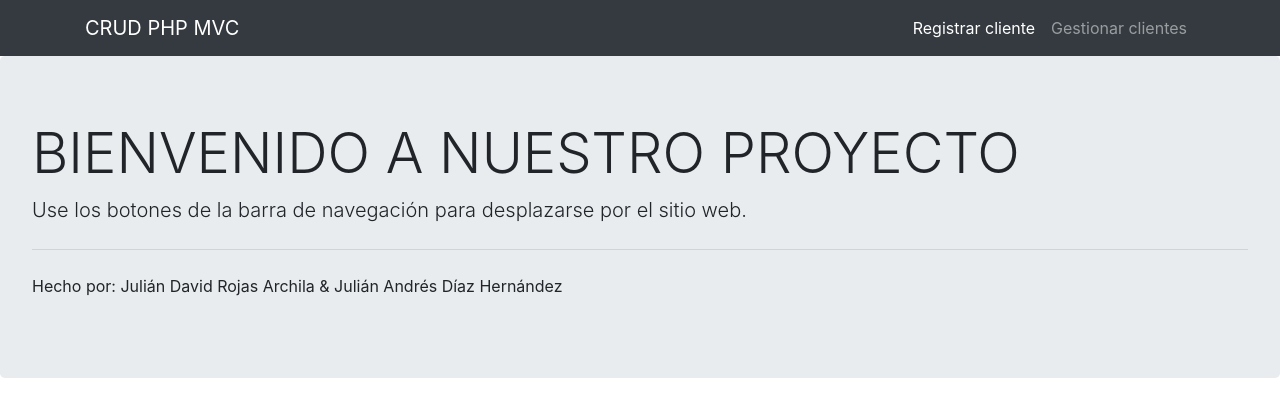
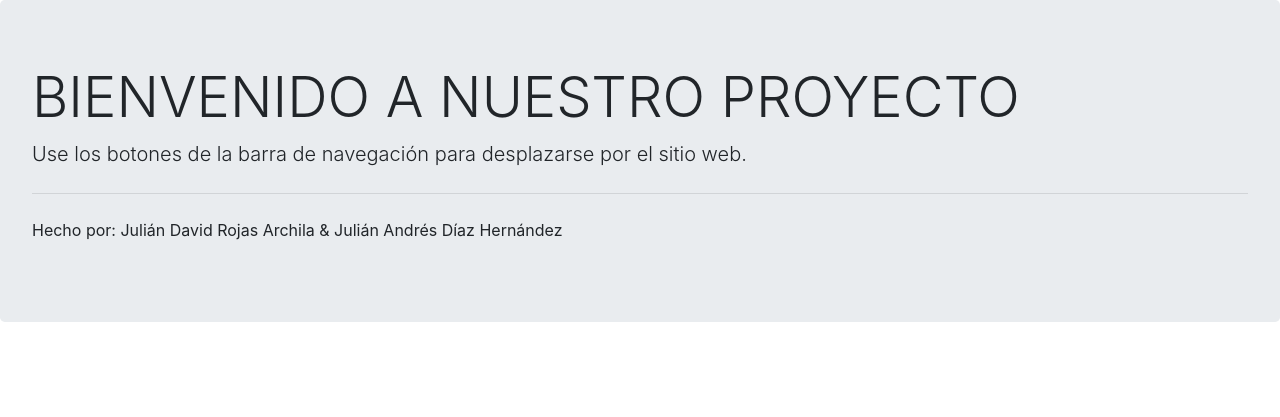
Before and after one commit to juliandrojas/crudFlaskMySQL, a Flask app: page / in a window 1280 px wide. Shown: the top 417 px of the page. Run offline with Flask 2, Linux system fonts and the light colour scheme; some libraries are stand-ins or nearby versions.

Commit message:
Fixed design.

```diff
--- a/App.py
+++ b/App.py
@@ -25,7 +25,7 @@ def Index():
 @app.route('/addClient')
 #Creamos una función para manejar la ruta
 def addClient():
-    return render_template('templates/registrarCliente.html')
+    return render_template('registrarCliente.html')
 #Ruta para listar clientes
 @app.route('/listClients')
 #Creamos una función para manejar la ruta
--- a/Templates/index.html
+++ b/Templates/index.html
@@ -11,26 +11,6 @@
         <title>Flask MySQL CRUD</title>
     </head>
     <body>
-        <!-- Navigation -->
-        <nav class="navbar navbar-expand-lg navbar-dark bg-dark sticky-top">
-            <div class="container">
-                <a href="index.php" class="navbar-brand">CRUD PHP MVC</a>
-                <button class="navbar-toggler" type="button" data-toggle="collapse" data-target="#navbarNav" aria-controls="navbarNav" aria-expanded="false" aria-label="Toggle navigation">
-                <span class="navbar-toggler-icon"></span>
-                </button>
-                <!-- Menu de navegación -->
-                <div class="collapse navbar-collapse" id="navbarNav">
-                    <ul class="navbar-nav ml-auto">
-                        <li class="nav-item active">
-                            <a class="nav-link" href="templates/registrarCliente.html">Registrar cliente</a>
-                        </li>
-                        <li class="nav-item">
-                            <a class="nav-link" href="templates/gestionClientes.html">Gestionar clientes</a>
-                        </li>
-                    </ul>
-                </div>
-            </div>
-        </nav>
         <!-- Jumbotron -->
         <div class="jumbotron">
             <h1 class="display-4">BIENVENIDO A NUESTRO PROYECTO</h1>
```
